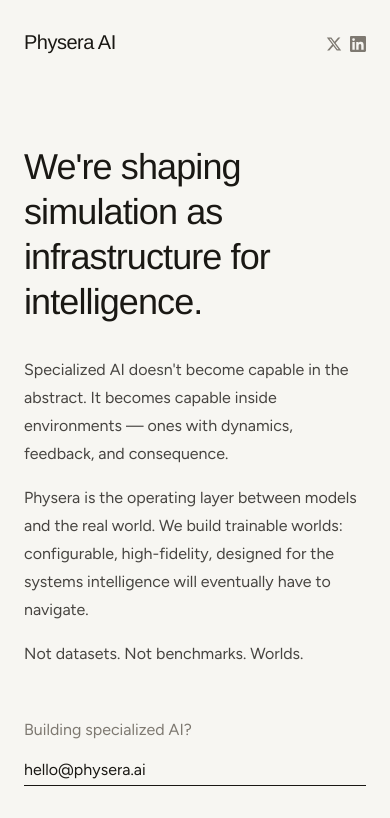
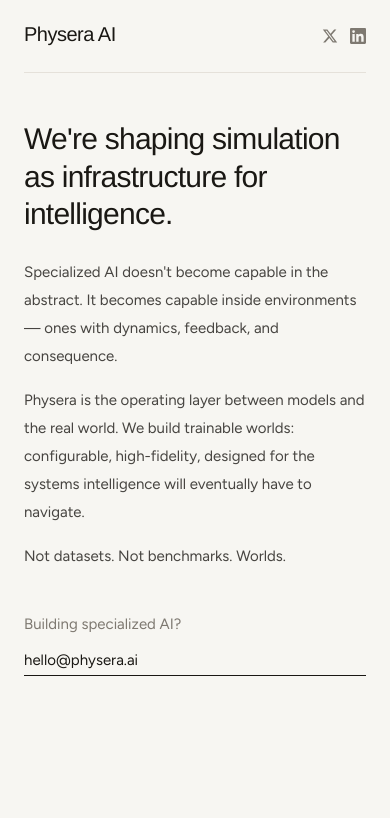
Before and after one commit to physera-ai/physera-web, a Next.js app: page / in a window 390 px wide. Shown: the top 818 px of the page. Built offline with nearby package versions, Linux system fonts and the light colour scheme; a web font is replaced by a local one.

Commit message:
optimized for mobile

```diff
--- a/src/app/layout.tsx
+++ b/src/app/layout.tsx
@@ -1,10 +1,15 @@
-import type { Metadata } from "next";
+import type { Metadata, Viewport } from "next";
 import { headingFont, mono, sans } from "./fonts";
 import "./globals.css";
 
 export const metadata: Metadata = {
   title: "Physera",
   description: "Simulation as infrastructure for intelligence.",
+};
+
+export const viewport: Viewport = {
+  width: "device-width",
+  initialScale: 1,
 };
 
 export default function RootLayout({
--- a/src/app/page.tsx
+++ b/src/app/page.tsx
@@ -36,11 +36,14 @@
   return (
     <div className="mx-auto flex min-h-svh w-full max-w-[1040px] flex-col px-6 md:justify-center md:px-10">
       <div className="flex flex-col md:flex-row md:items-stretch">
-        <aside className="flex shrink-0 items-center justify-between border-rule/70 py-8 md:w-[170px] md:flex-col md:items-start md:justify-between md:border-r md:py-12">
+
+        {/* ── Header / Sidebar ── */}
+        <aside className="flex shrink-0 items-center justify-between border-b border-rule/70 py-6 md:w-[170px] md:flex-col md:items-start md:justify-between md:border-b-0 md:border-r md:py-12">
           <Link href="/" className="inline-block">
             <Logo />
           </Link>
 
+          {/* nav: hidden on mobile */}
           <nav className="hidden flex-col gap-2 font-display text-lg font-medium leading-none tracking-tight text-muted md:flex">
             <Link className="transition-colors duration-300 ease-out hover:text-ink" href="#research">
               Research
@@ -53,7 +56,7 @@
             </Link>
           </nav>
 
-          <div className="flex items-center gap-2">
+          <div className="flex items-center gap-3">
             <a
               aria-label="Physera on X"
               className="text-muted transition-colors duration-300 ease-out hover:text-ink"
@@ -75,13 +78,14 @@
           </div>
         </aside>
 
-        <main className="flex flex-1 py-14 md:py-0 md:pl-20 lg:pl-24">
+        {/* ── Main content ── */}
+        <main className="flex flex-1 py-12 md:py-0 md:pl-20 lg:pl-24">
           <section id="research" className="w-full max-w-[620px]">
-            <h1 className="max-w-lg font-display text-4xl font-medium leading-tight tracking-tight text-ink md:text-4xl">
+            <h1 className="font-display text-3xl font-medium leading-tight tracking-tight text-ink md:text-4xl">
               We&apos;re shaping simulation as infrastructure for intelligence.
             </h1>
 
-            <div id="about" className="mt-8 max-w-lg space-y-4 text-base leading-7 text-ink/80">
+            <div id="about" className="mt-6 space-y-4 text-[15px] leading-7 text-ink/80 md:mt-8 md:max-w-lg md:text-base">
               <p>
                 Specialized AI doesn&apos;t become capable in the abstract. It becomes
                 capable inside environments — ones with dynamics, feedback, and
@@ -95,12 +99,13 @@
               <p>Not datasets. Not benchmarks. Worlds.</p>
             </div>
 
-            <div className="mt-12 flex flex-col gap-3 text-base leading-7 sm:flex-row sm:items-center sm:gap-2">
+            <div className="mt-10 flex flex-col gap-2 text-[15px] leading-7 md:mt-12 md:flex-row md:items-center md:gap-2 md:text-base">
               <p className="text-muted">Building specialized AI?</p>
               <AnimatedLink href="mailto:hello@physera.ai" text="hello@physera.ai" />
             </div>
           </section>
         </main>
+
       </div>
     </div>
   );
```
